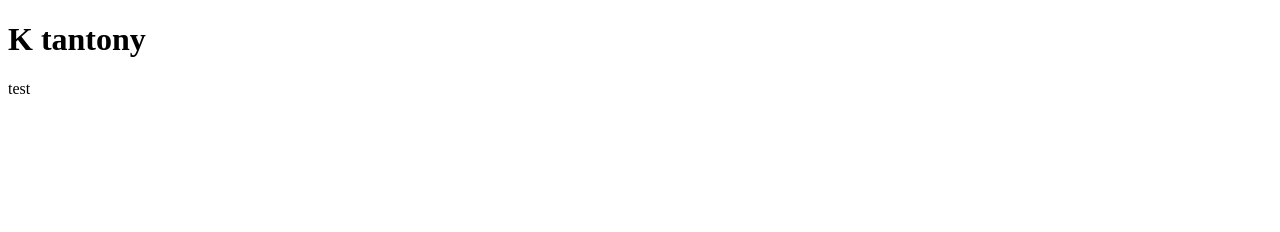
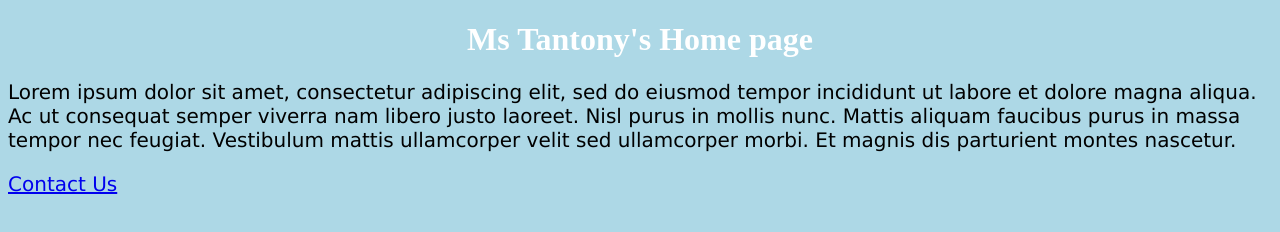
Before and after one commit to ktantony/CSTeacher.github.io, a plain HTML site: page index.html in a window 1280 px wide. Drawn offline with Linux system fonts and the light colour scheme.

Commit message:
Add files via upload

```diff
--- a/index.html
+++ b/index.html
@@ -1,8 +1,20 @@
 <!DOCTYPE html>
 <html>
+<head>
+	<title>Ms Tantony Home Page</title>
+	<meta charset="UTF-8">
+    <meta name="viewport" content="width=device-width, initial-scale=1.0">
+    <meta http-equiv="X-UA-Compatible" content="ie=edge">
+	<link rel="stylesheet" type="text/css" href="styles.css" />
+
+</head>
 
 <body>
-<H1> K tantony</H1>
-<p>test</p>
+<script src="index.js"></script>
+<H1>Ms Tantony's Home page</H1>
+ <div>
+<p>Lorem ipsum dolor sit amet, consectetur adipiscing elit, sed do eiusmod tempor incididunt ut labore et dolore magna aliqua. Ac ut consequat semper viverra nam libero justo laoreet. Nisl purus in mollis nunc. Mattis aliquam faucibus purus in massa tempor nec feugiat. Vestibulum mattis ullamcorper velit sed ullamcorper morbi. Et magnis dis parturient montes nascetur. </p>
+</div>
+<p><a href="Contact-us.html">Contact Us</a></p>
 </body>
 </html>
--- /dev/null
+++ b/styles.css
@@ -0,0 +1,13 @@
+body {
+  background-color: lightblue;
+}
+
+h1 {
+  color: white;
+  text-align: center;
+}
+
+p {
+  font-family: verdana;
+  font-size: 20px;
+}
```
Also changed, not shown: Contact-us.html (added, +27 -0 lines).
